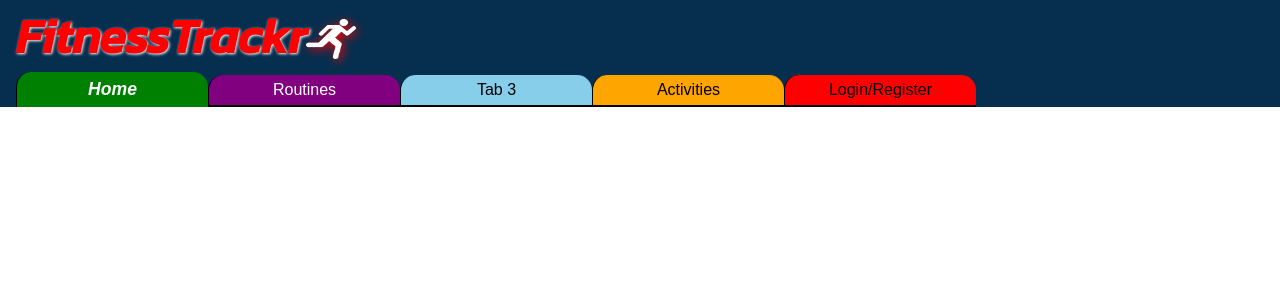
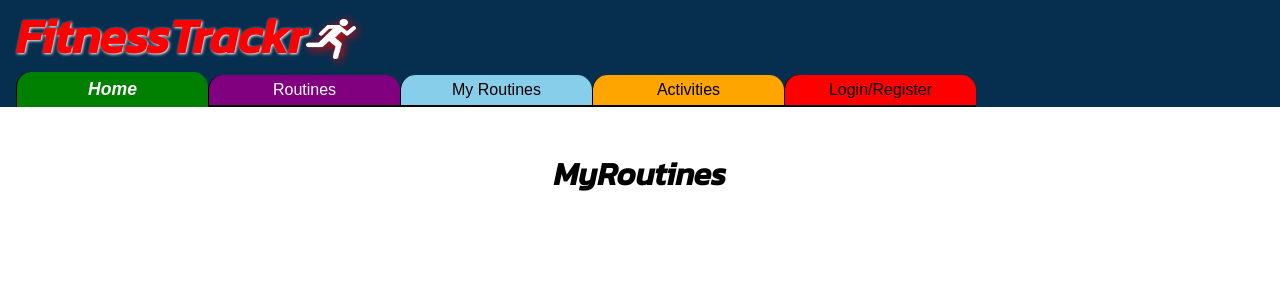
Before and after one commit to ericdloving/FitnessFrontend, a React (Create React App) app: page /MyRoutines in a window 1280 px wide. Shown: the top 300 px of the page. Built offline with nearby package versions, Linux system fonts and the light colour scheme; a web font is replaced by a local one.

Commit message:
cleaned up code

```diff
--- a/src/components/MyRoutines.js
+++ b/src/components/MyRoutines.js
@@ -2,7 +2,7 @@ import React, { useEffect, useState } from "react";
 
 const MyRoutines = (props) => {
     return (
-        <div>
+        <div className="tab1Bdy">
             <h1>MyRoutines</h1>
         </div>
     )
--- a/src/components/Routines.js
+++ b/src/components/Routines.js
@@ -14,6 +14,7 @@ const Routines = () => {
   const resultsPerPage = 24;
   const totalPageCount = Math.ceil(allRoutines.length / resultsPerPage);
   let pageButtons = [];
+  console.log(totalPageCount, "this is the master")
 
   async function fetchRoutines() {
     const returnRoutines = await getRoutines();
@@ -136,14 +137,14 @@ const Routines = () => {
             onClick={handlePageButton}
             value={pageNumber >= 1 ? pageNumber + 1 : null}
           >
-            {pageNumber + 1 <= totalPageCount ? `,${pageNumber + 1}` : null}
+            {pageNumber + 1 < totalPageCount ? `,${pageNumber + 1}` : null}
           </button>
           <button
             className="pageNum"
             onClick={handlePageButton}
-            value={pageNumber >= 1 ? pageNumber + 2 : null}
+            value={pageNumber <= totalPageCount ? pageNumber + 2 : null}
           >
-            {pageNumber + 2 <= totalPageCount ? `,${pageNumber + 2}` : null}
+            {pageNumber + 2 < totalPageCount ? `,${pageNumber + 2}` : null}
           </button>
         </div>
         <button
@@ -161,7 +162,7 @@ const Routines = () => {
         <button
             className="pageNum"
             onClick={handlePageButton}
-            value={pageNumber >= 1 ?  totalPageCount  : null}
+            value={pageNumber >= 1 ?  totalPageCount - 1  : null}
           >
             {pageNumber <= totalPageCount ? "Last" : null}
         </button>
--- a/src/components/TabBar.js
+++ b/src/components/TabBar.js
@@ -42,7 +42,7 @@ const TabBar = ({loggedIn,setLoggedIn})=>{
         className={selectedTab==="3" ? "tab active": "tab"}
         id="tab3"
         onClick={handleTabClick}
-        value="3">Tab 3
+        value="3">My Routines
         </button>
         <button
         className={selectedTab==="4" ? "tab active": "tab"}
```
